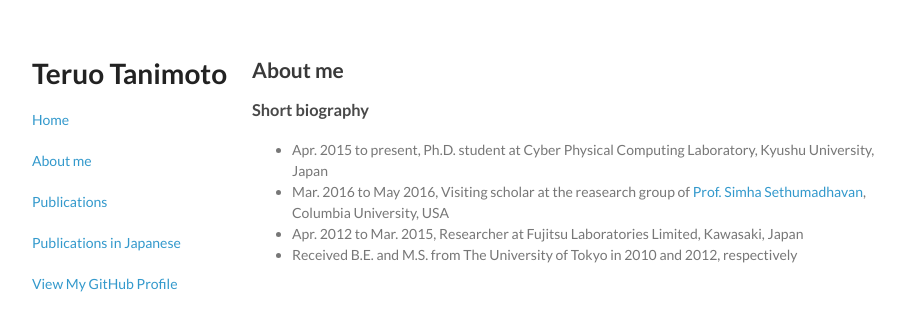
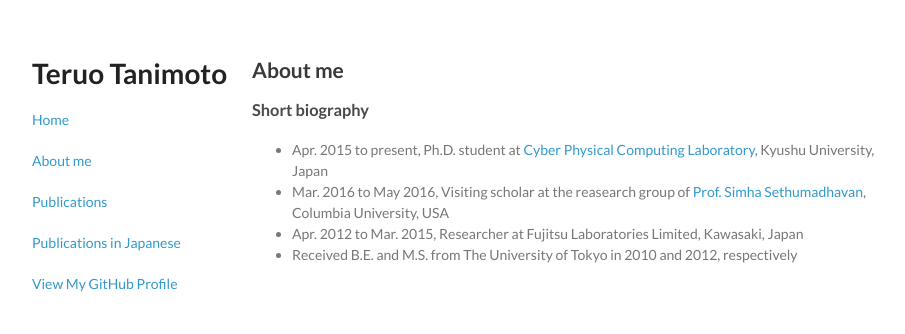
Before and after one commit to teruo41/teruo41.github.io, a Jekyll site: the page built from aboutme.md, in a window 1280 px wide. Shown: the top 334 px of the page, without its empty margins (178-1083 px from the left). Built offline with Jekyll 4.4.1, drawn with Linux system fonts in a browser that asks for light colours; some of the changed lines change nothing that is shown.

Commit message:
Added URL of CPC lab

```diff
--- a/aboutme.md
+++ b/aboutme.md
@@ -6,7 +6,7 @@ title: About me
 ## About me
 
 ### Short biography
-+ Apr. 2015 to present, Ph.D. student at Cyber Physical Computing Laboratory, Kyushu University, Japan
++ Apr. 2015 to present, Ph.D. student at [Cyber Physical Computing Laboratory](http://www.cpc.ait.kyushu-u.ac.jp/), Kyushu University, Japan
 + Mar. 2016 to May 2016, Visiting scholar at the reasearch group of [Prof. Simha Sethumadhavan](http://www.cs.columbia.edu/~simha/), Columbia University, USA
 + Apr. 2012 to Mar. 2015, Researcher at Fujitsu Laboratories Limited, Kawasaki, Japan
 + Received B.E. and M.S. from The University of Tokyo in 2010 and 2012, respectively
```
